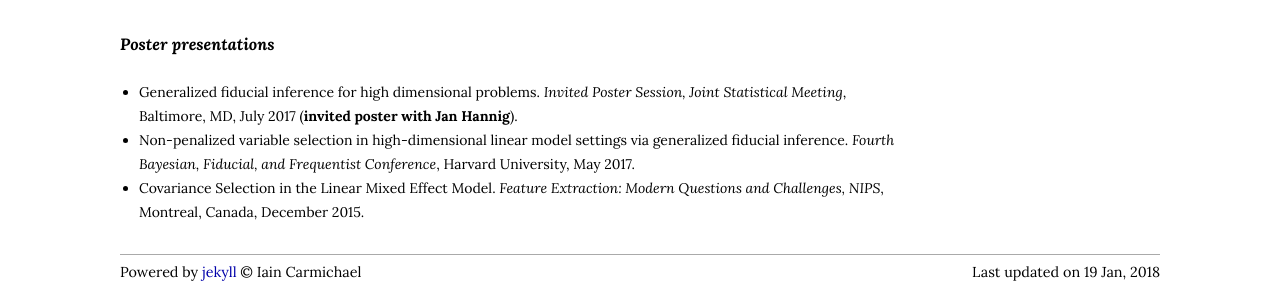
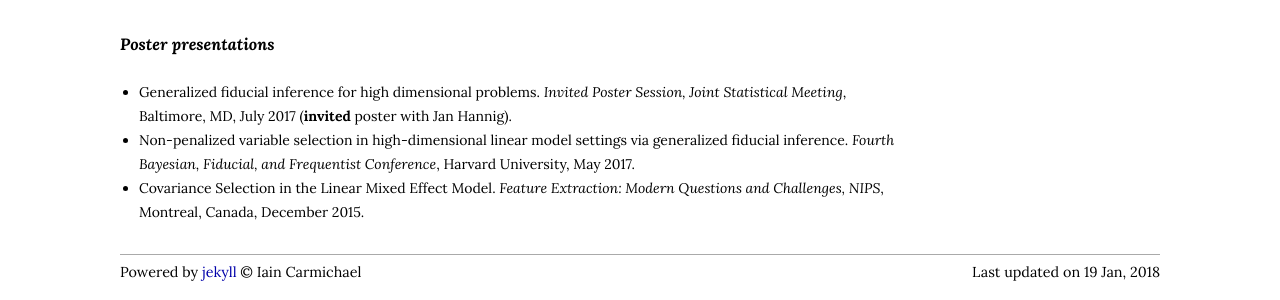
Before and after one commit to jonathanpw/jonathanpw.github.io, a Jekyll site: the page built from research.html, in a window 1280 px wide. Shown: the part 608-908 px from the top of the page. Built offline with Jekyll 4.4.1, drawn with Linux system fonts in a browser that asks for light colours; some of the changed lines change nothing that is shown.

Commit message:
initialChanges

```diff
--- a/research.html
+++ b/research.html
@@ -29,7 +29,7 @@
 <h3><i>Poster presentations</i></h3>
 <br>
 <ul>
-    <li> Generalized fiducial inference for high dimensional problems. <i>Invited Poster Session, Joint Statistical Meeting</i>, Baltimore, MD, July 2017 (<b>invited poster with Jan Hannig</b>).</li>
+    <li> Generalized fiducial inference for high dimensional problems. <i>Invited Poster Session, Joint Statistical Meeting</i>, Baltimore, MD, July 2017 (<b>invited</b> poster with Jan Hannig).</li>
 	<li> Non-penalized variable selection in high-dimensional linear model settings via generalized fiducial inference. <i>Fourth Bayesian, Fiducial, and Frequentist Conference</i>, Harvard University, May 2017.</li>
 	<li> Covariance Selection in the Linear Mixed Effect Model. <i>Feature Extraction: Modern Questions and Challenges, NIPS</i>, Montreal, Canada, December 2015.</li>
 </ul>
```
